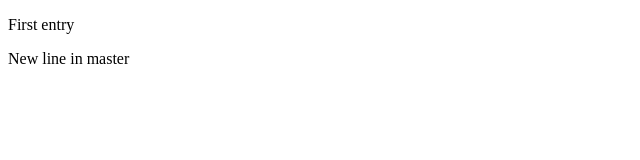
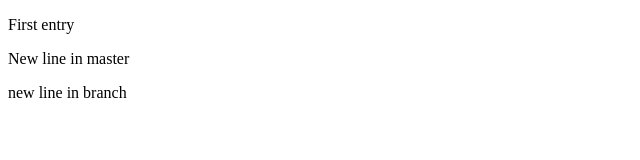
Before and after one commit to sadoditha/test, a plain HTML site: page index.html in a window 1280 px wide. Shown: the whole page, without its empty margins (0-640 px from the left). Drawn offline with Linux system fonts and the light colour scheme.

Commit message:
edit in branch

```diff
--- a/index.html
+++ b/index.html
@@ -6,5 +6,6 @@
 <body>
 <p>First entry</p>
 <p>New line in master</p>
+<p>new line in branch</p>
 </body>
 </html>
```
